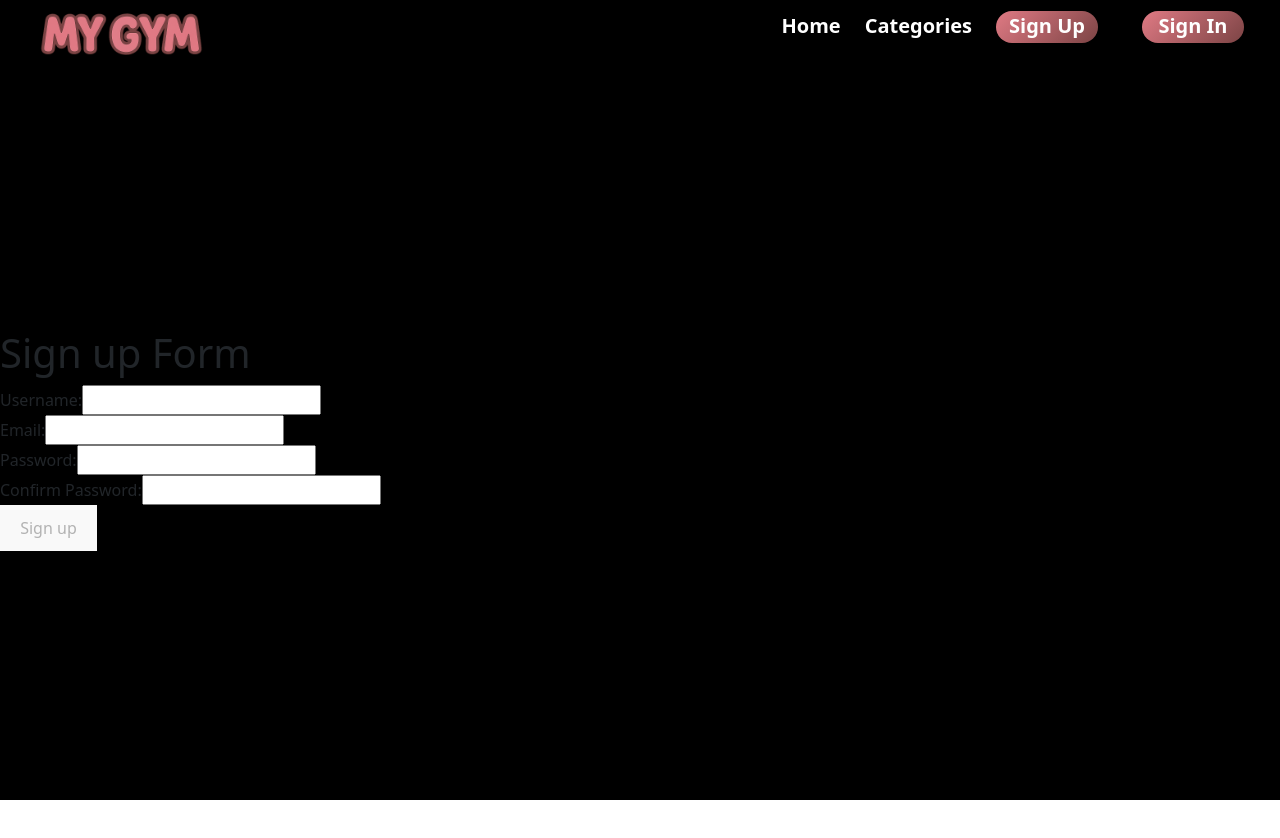
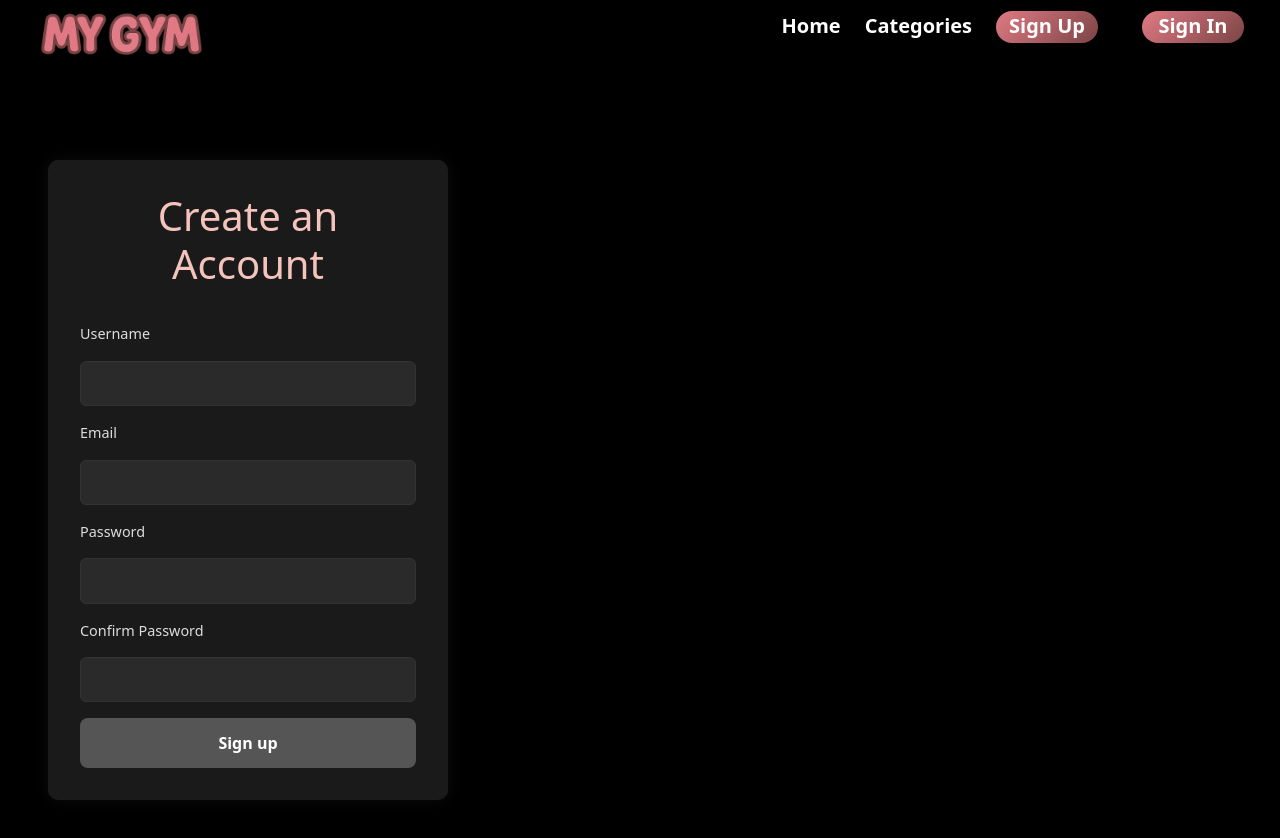
Before and after one commit to zainabalabboodSEB7/myGym-front-end, a React (Vite) app: page /sign-up in a window 1280 px wide. Shown: the top 838 px of the page. Before the commit the page ends 800 px from the top, so only its background shows below. Built offline with nearby package versions, Linux system fonts and the light colour scheme; no server answers.

Commit message:
added the styling for auth

```diff
--- /dev/null
+++ b/src/components/SignIn/SignIn.css
@@ -0,0 +1,80 @@
+.signin-container {
+  display: flex;
+  justify-content: center;
+  align-items: center;
+  min-height: 100vh;
+  padding: 3rem;
+}
+
+.signin-card {
+  background: #1a1a1a;
+  padding: 2rem;
+  border-radius: 10px;
+  box-shadow: 0 0 15px rgba(255, 255, 255, 0.05);
+  color: #f0f0f0;
+  width: 100%;
+  max-width: 400px;
+  display: flex;
+  flex-direction: column;
+  gap: 1.2rem;
+}
+
+.signin-card h1 {
+  text-align: center;
+  color: #F4C4BC;
+  margin-bottom: 1rem;
+}
+
+.signin-form {
+  display: flex;
+  flex-direction: column;
+  gap: 1rem;
+}
+
+.signin-form label {
+  font-size: 0.9rem;
+  color: #ddd;
+}
+
+.signin-form input {
+  padding: 0.6rem;
+  border-radius: 6px;
+  border: 1px solid #333;
+  background: #2a2a2a;
+  color: #fff;
+}
+
+.signin-form input:focus {
+  outline: none;
+  border-color: #e07a84;
+  box-shadow: 0 0 6px rgba(224, 122, 132, 0.6);
+}
+
+.signin-form button {
+  padding: 0.8rem;
+  border: none;
+  border-radius: 8px;
+  background: #e07a84;
+  color: #fff;
+  font-weight: bold;
+  cursor: pointer;
+  transition: all 0.2s ease-in-out;
+}
+
+.signin-form button:disabled {
+  background: #555;
+  cursor: not-allowed;
+}
+
+.signin-form button:hover:not(:disabled) {
+  box-shadow: 0 4px 12px rgba(224, 122, 132, 0.4);
+  transform: translateY(2px);
+}
+
+.error-msg {
+  color: #ff6b6b;
+  background: rgba(255, 0, 0, 0.1);
+  padding: 0.5rem;
+  border-radius: 6px;
+  text-align: center;
+}
--- a/src/components/SignIn/SignIn.jsx
+++ b/src/components/SignIn/SignIn.jsx
@@ -1,5 +1,6 @@
 import { useState, useEffect } from 'react'
 import { useNavigate } from 'react-router-dom'
+import './SignIn.css'
 
 const SignIn = (props) => {
   const navigate = useNavigate()
@@ -28,18 +29,22 @@ const SignIn = (props) => {
   }
 
   return (
-    <main>
-      <h1>Sign In Form</h1>
-      <form onSubmit={handleSubmit}>
-        <label>Username:</label>
-        <input type="text" name='username' onChange={handleChange} />
-        <br />
-        <label>Password:</label>
-        <input type="password" name='password' onChange={handleChange} />
-        <br />
-        <button type="submit">Sign In</button>
-      </form>
-    </main>
+    <main className="signin-container">
+  <div className="signin-card">
+    <h1>Sign In</h1>
+    {props.error && <p className="error-msg">{props.error}</p>}
+    <form onSubmit={handleSubmit} className="signin-form">
+      <label>Username</label>
+      <input type="text" name="username" onChange={handleChange} value={formData.username} />
+
+      <label>Password</label>
+      <input type="password" name="password" onChange={handleChange} value={formData.password} />
+
+      <button type="submit">Sign In</button>
+    </form>
+  </div>
+</main>
+
   )
 }
 
--- /dev/null
+++ b/src/components/SignUp/SignUp.css
@@ -0,0 +1,80 @@
+.signup-container {
+  display: flex;
+  justify-content: center;
+  align-items: center;
+   min-height: 100vh;
+  padding: 3rem;
+}
+
+.signup-card {
+  background: #1a1a1a;
+  padding: 2rem;
+  border-radius: 10px;
+  box-shadow: 0 0 15px rgba(255, 255, 255, 0.05);
+  color: #f0f0f0;
+  width: 100%;
+  max-width: 400px;
+  display: flex;
+  flex-direction: column;
+  gap: 1.2rem;
+}
+
+.signup-card h1 {
+  text-align: center;
+  color: #F4C4BC;
+  margin-bottom: 1rem;
+}
+
+.signup-form {
+  display: flex;
+  flex-direction: column;
+  gap: 1rem;
+}
+
+.signup-form label {
+  font-size: 0.9rem;
+  color: #ddd;
+}
+
+.signup-form input {
+  padding: 0.6rem;
+  border-radius: 6px;
+  border: 1px solid #333;
+  background: #2a2a2a;
+  color: #fff;
+}
+
+.signup-form input:focus {
+  outline: none;
+  border-color: #e07a84;
+  box-shadow: 0 0 6px rgba(224, 122, 132, 0.6);
+}
+
+.signup-form button {
+  padding: 0.8rem;
+  border: none;
+  border-radius: 8px;
+  background: #e07a84;
+  color: #fff;
+  font-weight: bold;
+  cursor: pointer;
+  transition: all 0.2s ease-in-out;
+}
+
+.signup-form button:disabled {
+  background: #555;
+  cursor: not-allowed;
+}
+
+.signup-form button:hover:not(:disabled) {
+  box-shadow: 0 4px 12px rgba(224, 122, 132, 0.4);
+  transform: translateY(2px);
+}
+
+.error-msg {
+  color: #ff6b6b;
+  background: rgba(255, 0, 0, 0.1);
+  padding: 0.5rem;
+  border-radius: 6px;
+  text-align: center;
+}
--- a/src/components/SignUp/SignUp.jsx
+++ b/src/components/SignUp/SignUp.jsx
@@ -1,5 +1,6 @@
 import { useState, useEffect } from 'react'
 import { useNavigate } from 'react-router-dom'
+import './SignUp.css'
 
 const SignUp = (props) => {
   const navigate = useNavigate()
@@ -46,25 +47,54 @@ const SignUp = (props) => {
   }
 
   return (
-    <main>
-      <h1>Sign up Form</h1>
-      {/* add error message display to form */}
-      {error}
-      <form onSubmit={handleSubmit}>
-        <label>Username:</label>
-        <input type="text" name='username' onChange={handleChange} />
-        <br />
-        <label>Email:</label>
-        <input type="email" name="email" onChange={handleChange} />
-        <br />
-        <label>Password:</label>
-        <input type="password" name='password' onChange={handleChange} />
-        <br />
-        <label>Confirm Password:</label>
-        <input type="password" name="passwordConf" onChange={handleChange} />
-        <br />
-        <button type="submit" disabled={formIsInvalid}>Sign up</button>
-      </form>
+    <main className="signup-container" style={{
+    display: 'flex',
+    justifyContent: 'center',
+    alignItems: 'center',
+    minHeight: '100vh',
+    padding: '3rem',
+  }}>
+      <div className="signup-card">
+        <h1>Create an Account</h1>
+        {error && <p className="error-msg">{error}</p>}
+        <form onSubmit={handleSubmit} className="signup-form">
+          <label>Username</label>
+          <input
+            type="text"
+            name="username"
+            onChange={handleChange}
+            value={formData.username}
+          />
+
+          <label>Email</label>
+          <input
+            type="email"
+            name="email"
+            onChange={handleChange}
+            value={formData.email}
+          />
+
+          <label>Password</label>
+          <input
+            type="password"
+            name="password"
+            onChange={handleChange}
+            value={formData.password}
+          />
+
+          <label>Confirm Password</label>
+          <input
+            type="password"
+            name="passwordConf"
+            onChange={handleChange}
+            value={formData.passwordConf}
+          />
+
+          <button type="submit" disabled={formIsInvalid}>
+            Sign up
+          </button>
+        </form>
+      </div>
     </main>
   )
 }
```
